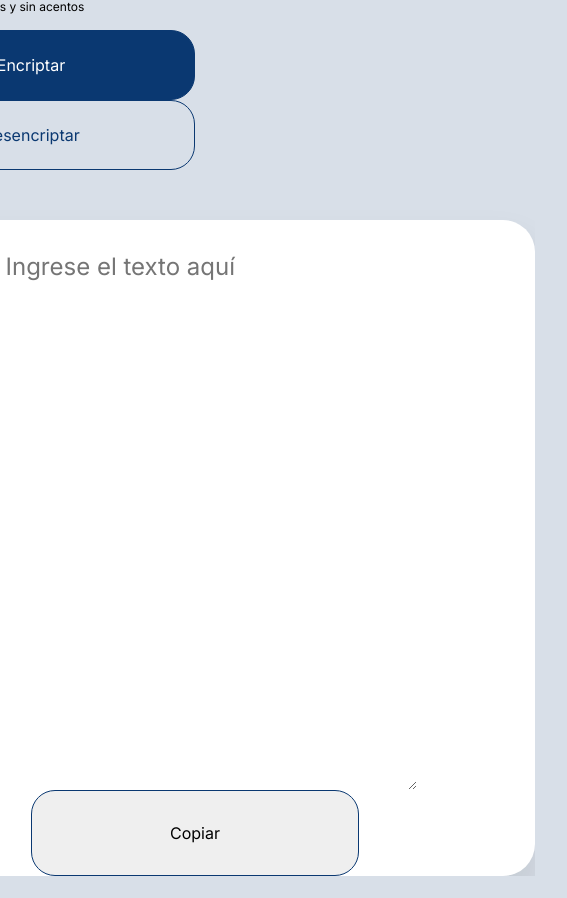
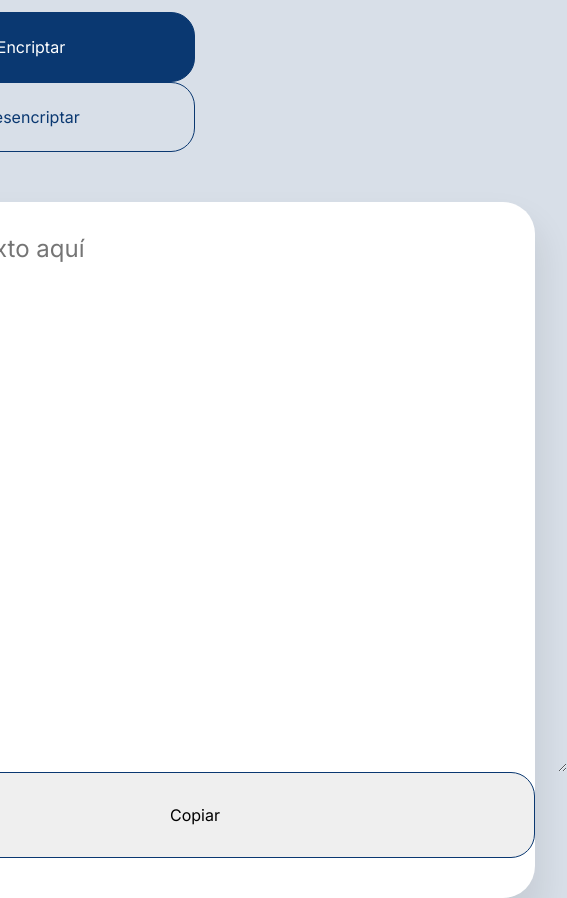
Before and after one commit to mbalbarrey/encriptador-de-texto, a plain HTML site: page index.html in a window 390 px wide. Shown: the part 627-1525 px from the top of the page, 567 px wide, since content can reach past the window. Before the commit the page ends 1503 px from the top, so only its background shows below. Drawn offline with Linux system fonts and the light colour scheme.

Commit message:
Corrigiendo responsive para tablets

```diff
--- a/index.html
+++ b/index.html
@@ -30,7 +30,7 @@
                 <p>Ingresa el texto que desees encriptar o desencriptar</p>
             </div>
             <div class="encriptador-salida-resultado">
-                <textarea class="encriptador-salida-resultado-texto" type="text" id="entrada" placeholder="Ingrese el texto aquí"></textarea>
+                <textarea class="encriptador-salida-resultado-textarea" type="text" id="entrada" placeholder="Ingrese el texto aquí"></textarea>
                 <button id="desencriptar" class="btn btn-copiar" onclick="">Copiar</button>
             </div>
         </div>
--- a/style.css
+++ b/style.css
@@ -38,7 +38,7 @@ body{
 
 .encriptador-entrada-input{
     width: 680px;
-    margin-top: 50px;
+    margin-top: 32px;
     height: 60vh;
     background-color: #D8DFE8;
     border: none;
@@ -57,12 +57,7 @@ body{
 }
 
 .encriptador-salida{
-    box-sizing: border-box;
-    display: flex;
-    justify-content: center;
     background-color: white;
-    width: 400px;
-    height: 80vh;
     border-radius: 32px;
     box-shadow: 0px 24px 32px 8px #00000014;
 }
@@ -74,7 +69,7 @@ body{
     align-items: center;
 }
 
-.encriptador-salida-resultado-texto{
+.encriptador-salida-resultado-textarea{
     width: 336px;
     height: 60vh;
     padding: 32px;
@@ -83,9 +78,10 @@ body{
     font-size: 24px;
     color: #495057;
     text-align: left;
+    background-color: transparent;
 }
 
-.encriptador-salida-resultado-texto:focus-visible{
+.encriptador-salida-resultado-textarea:focus-visible{
     outline: none !important;
 }
 
@@ -136,7 +132,10 @@ body{
 .btn-desencriptar{
     background-color: #D8DFE8;
     color: #0A3871;
+}
 
+.btn-copiar{
+    margin-bottom: 40px;
 }
 
 /*RESPONSIVE TABLET*/
@@ -160,20 +159,20 @@ body{
     padding: 32px;
 }
 
-.encriptador-salida {
-    height: 100%;
-    width: 100%;
-}
-
 .mensaje-no-encontrado img{
     display: none;
 }
 
-.encriptador-salida-resultado-texto{
+.encriptador-salida-resultado{
+    width: 100%;
+}
+
+.encriptador-salida-resultado-textarea{
     width: 100%;
 }
 
 .btn-copiar{
     padding: 32px;
+    width: 100%;
 }
 }
```
